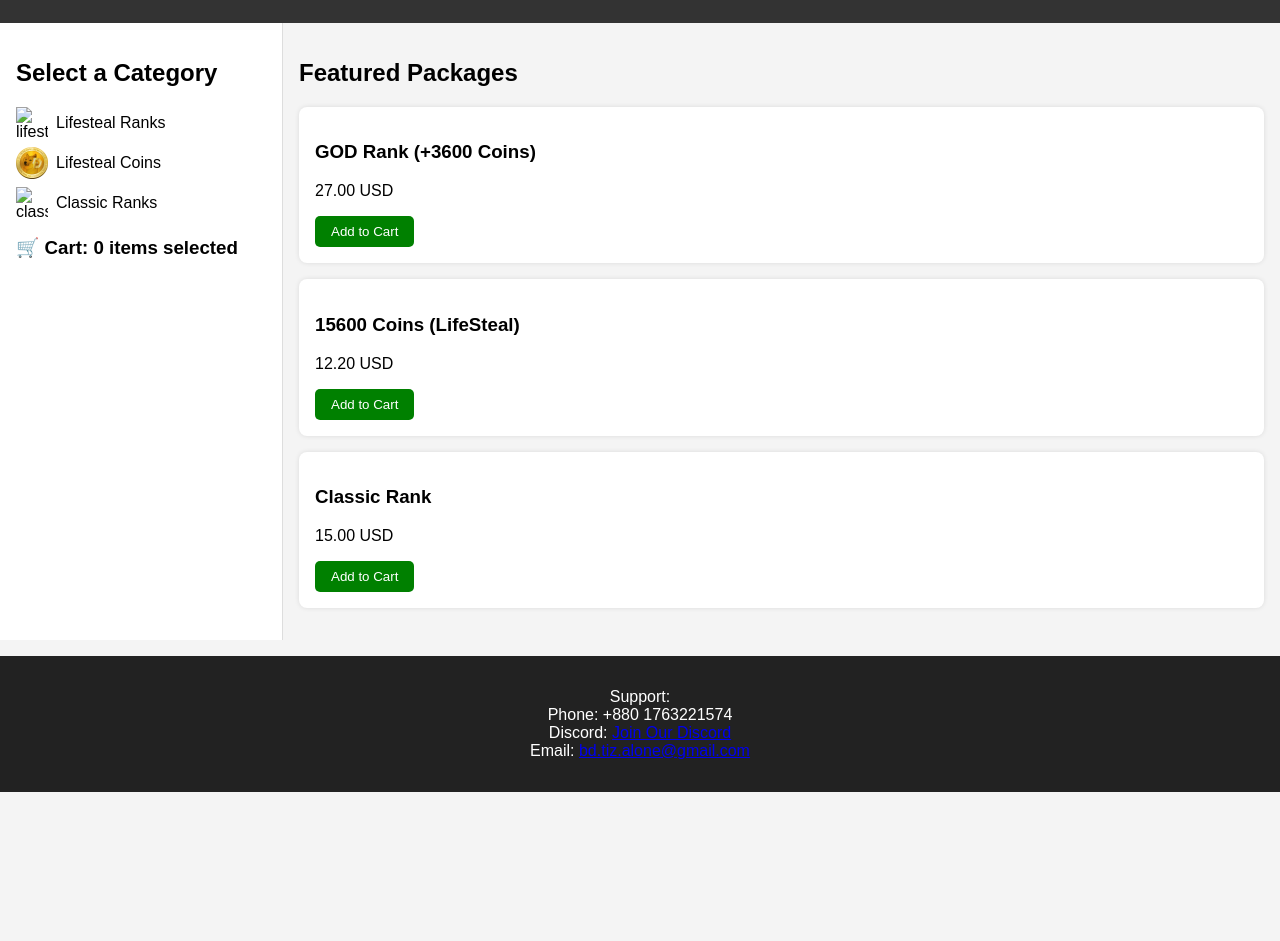
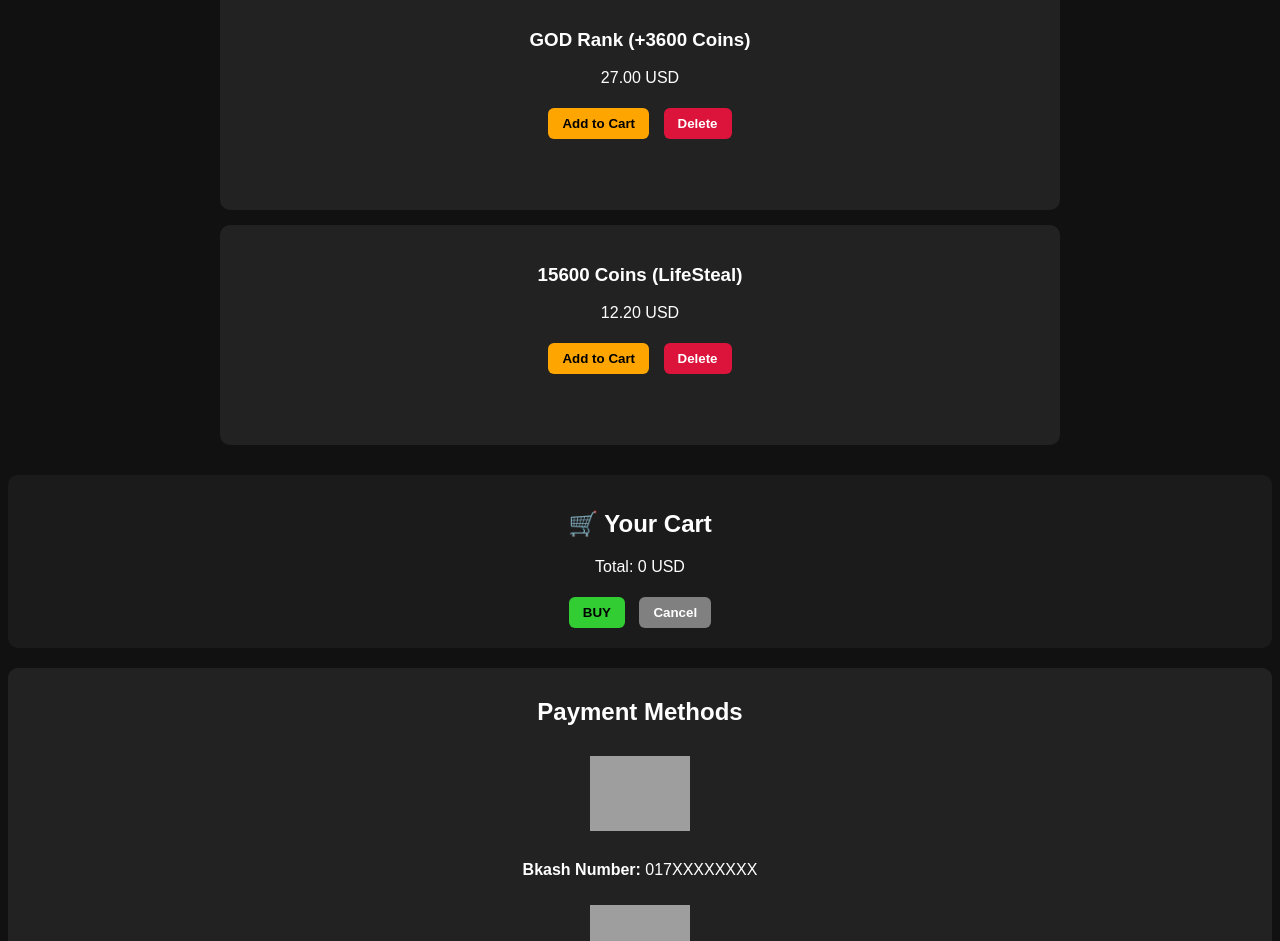
Before and after one commit to vanillamchub/vanillamchub, a plain HTML site: page index.html in a window 1280 px wide. Shown: the part 90-1031 px from the top of the page. Before the commit the page ends 882 px from the top, so only its background shows below. Drawn offline with Linux system fonts and the light colour scheme; grey boxes are pictures that could not be loaded.

Commit message:
Update index.html

```diff
--- a/index.html
+++ b/index.html
@@ -4,59 +4,134 @@
   <meta charset="UTF-8">
   <meta name="viewport" content="width=device-width, initial-scale=1.0">
   <title>VanillaMC Store</title>
-  <link rel="stylesheet" href="style.css">
+  <style>
+    body {
+      background: #111;
+      color: #fff;
+      font-family: Arial, sans-serif;
+      text-align: center;
+    }
+    .package-box {
+      background: #222;
+      border-radius: 10px;
+      padding: 20px;
+      margin: 15px auto;
+      width: 90%;
+      max-width: 800px;
+      min-height: 180px;
+    }
+    button {
+      padding: 8px 14px;
+      margin: 5px;
+      border: none;
+      border-radius: 6px;
+      cursor: pointer;
+      font-weight: bold;
+    }
+    .add { background: orange; }
+    .delete { background: crimson; color: white; }
+    .buy { background: limegreen; }
+    .cancel { background: gray; color: white; }
+    #cart {
+      margin-top: 30px;
+      padding: 15px;
+      background: #1b1b1b;
+      border-radius: 10px;
+    }
+    .payment {
+      margin-top: 20px;
+      padding: 10px;
+      background: #222;
+      border-radius: 10px;
+    }
+    .payment img {
+      width: 100px;
+      margin: 10px;
+    }
+  </style>
 </head>
 <body>
-  <header>
-    <h1>🍃 VanillaMC Store</h1>
-  </header>
 
-  <main>
-    <aside>
-      <h2>Select a Category</h2>
-      <div class="category" onclick="filterCategory('lifesteal')">
-        <img src="images/netherite-sword.gif" alt="lifesteal"> Lifesteal Ranks
-      </div>
-      <div class="category" onclick="filterCategory('lifesteal')">
-        <img src="images/doge-coin.png" alt="coins"> Lifesteal Coins
-      </div>
-      <div class="category" onclick="filterCategory('classic')">
-        <img src="images/grass-block.png" alt="classic"> Classic Ranks
-      </div>
-      <h3 id="cart-counter">🛒 Cart: 0 items selected</h3>
-    </aside>
+  <h1>VanillaMC Store</h1>
 
-    <section id="packages">
-      <h2>Featured Packages</h2>
-
-      <div class="package" data-category="lifesteal">
+  <!-- Packages -->
+  <div class="package-box">
     <h3>GOD Rank (+3600 Coins)</h3>
     <p>27.00 USD</p>
-        <button class="cart-btn" onclick="addToCart('GOD Rank (+3600 Coins)', '27.00')">Add to Cart</button>
+    <button class="add" onclick="addToCart('GOD Rank (+3600 Coins)', 27)">Add to Cart</button>
+    <button class="delete" onclick="removeFromCart('GOD Rank (+3600 Coins)')">Delete</button>
   </div>
 
-      <div class="package" data-category="lifesteal">
+  <div class="package-box">
     <h3>15600 Coins (LifeSteal)</h3>
     <p>12.20 USD</p>
-        <button class="cart-btn" onclick="addToCart('15600 Coins (LifeSteal)', '12.20')">Add to Cart</button>
+    <button class="add" onclick="addToCart('15600 Coins (LifeSteal)', 12.20)">Add to Cart</button>
+    <button class="delete" onclick="removeFromCart('15600 Coins (LifeSteal)')">Delete</button>
   </div>
 
-      <div class="package" data-category="classic">
-        <h3>Classic Rank</h3>
-        <p>15.00 USD</p>
-        <button class="cart-btn" onclick="addToCart('Classic Rank', '15.00')">Add to Cart</button>
+  <!-- Cart Section -->
+  <div id="cart">
+    <h2>🛒 Your Cart</h2>
+    <ul id="cart-list"></ul>
+    <p id="total">Total: 0 USD</p>
+    <button class="buy" onclick="buyCart()">BUY</button>
+    <button class="cancel" onclick="cancelCart()">Cancel</button>
   </div>
 
-    </section>
-  </main>
+ <!-- Payment Methods -->
+<div class="payment">
+  <h2>Payment Methods</h2>
+  <div>
+    <img src="https://i.ibb.co/Jq5Hhd1/bkash.png" alt="Bkash">
+    <p><b>Bkash Number:</b> 017XXXXXXXX</p>
+  </div>
+  <div>
+    <img src="https://i.ibb.co/z5GMMW3/nagad.png" alt="Nagad">
+    <p><b>Nagad Number:</b> 018XXXXXXXX</p>
+  </div>
+</div>
 
-  <footer>
-    <p>Support:<br>
-    Phone: +880 1763221574<br>
-    Discord: <a href="https://discord.gg/dRewDxQWh7" target="_blank">Join Our Discord</a><br>
-    Email: <a href="mailto:bd.tiz.alone@gmail.com">bd.tiz.alone@gmail.com</a></p>
-  </footer>
 
-  <script src="script.js"></script>
+  <script>
+    let cart = [];
+
+    function addToCart(item, price) {
+      cart.push({item, price});
+      updateCart();
+    }
+
+    function removeFromCart(item) {
+      cart = cart.filter(p => p.item !== item);
+      updateCart();
+    }
+
+    function cancelCart() {
+      cart = [];
+      updateCart();
+    }
+
+    function buyCart() {
+      if (cart.length === 0) {
+        alert("Cart is empty!");
+        return;
+      }
+      alert("Proceeding to payment...");
+    }
+
+    function updateCart() {
+      const list = document.getElementById("cart-list");
+      const total = document.getElementById("total");
+      list.innerHTML = "";
+      let sum = 0;
+      cart.forEach(p => {
+        let li = document.createElement("li");
+        li.innerText = `${p.item} - ${p.price} USD`;
+        list.appendChild(li);
+        sum += p.price;
+      });
+      total.innerText = `Total: ${sum.toFixed(2)} USD`;
+    }
+  </script>
+
 </body>
 </html>
```
Lines whose indentation alone changed are shown as unchanged.
